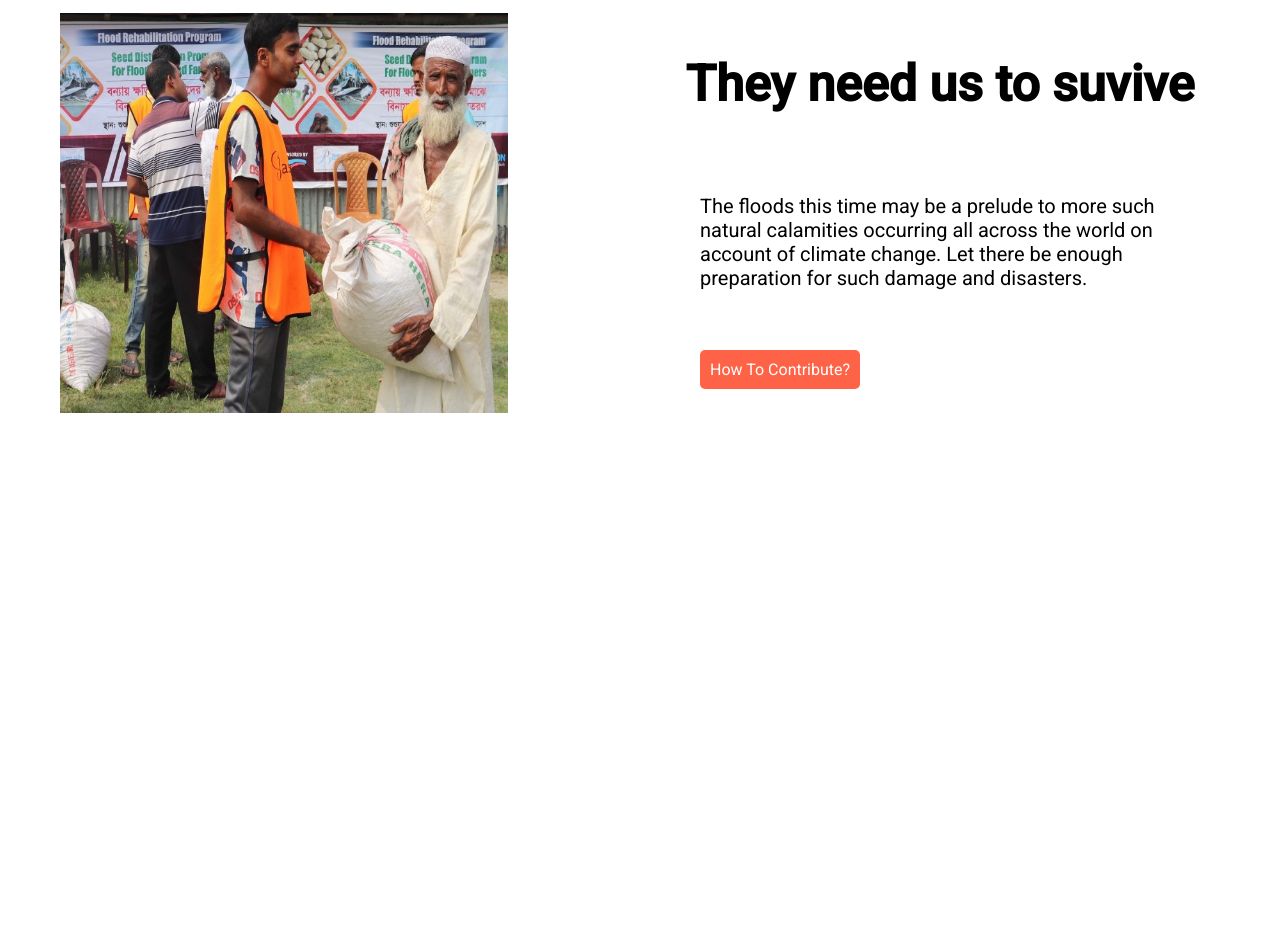
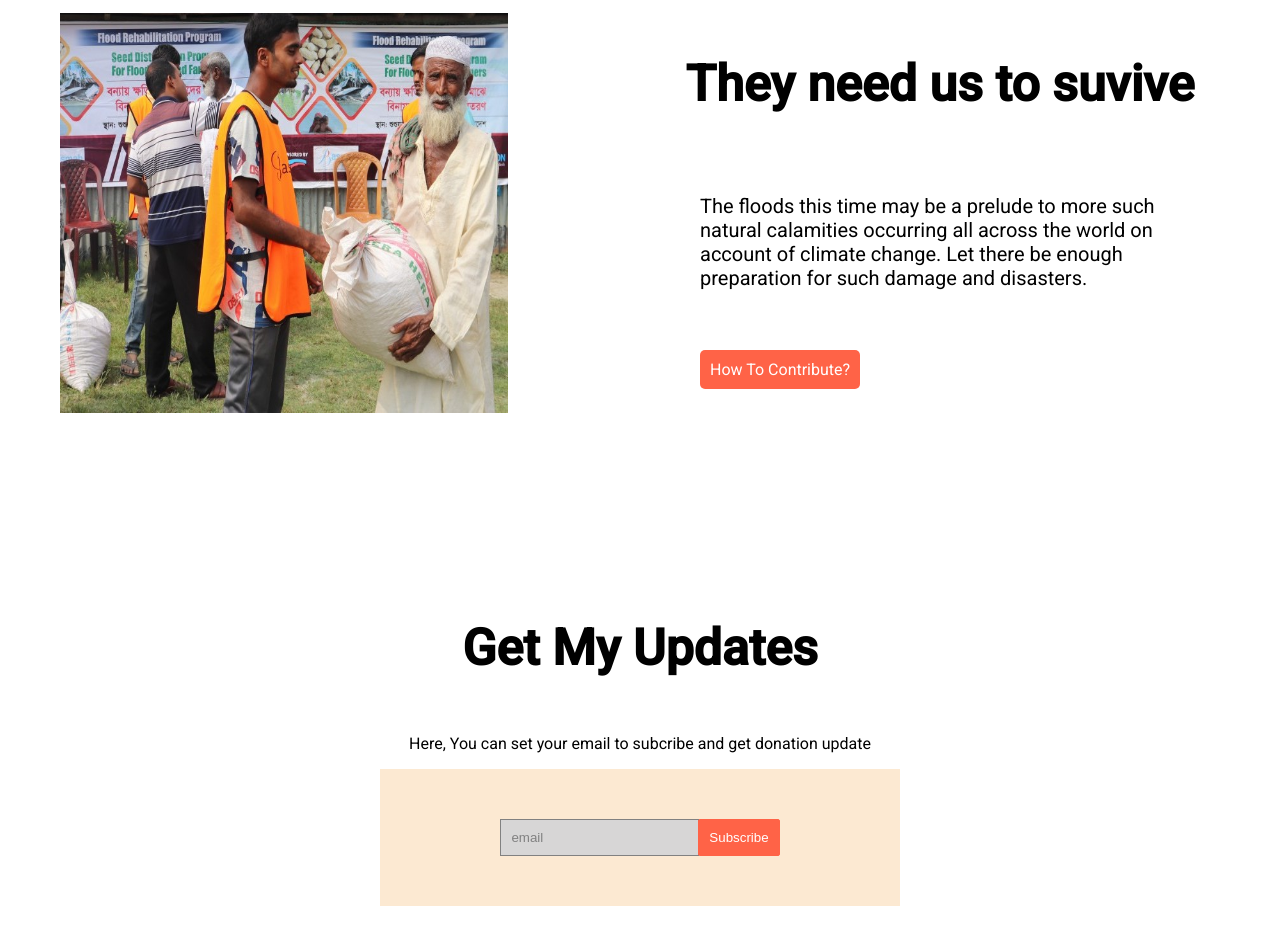
Before and after one commit to Miraz9907/assign, a plain HTML site: page index.html in a window 1280 px wide. Shown: the part 2265-3209 px from the top of the page. Before the commit the page ends 2842 px from the top, so only its background shows below. Drawn offline with Linux system fonts and the light colour scheme.

Commit message:
updates set commit

```diff
--- a/index.html
+++ b/index.html
@@ -90,6 +90,17 @@
         </div>
       </section>
 
+      <section class="set-update">
+        <h1>Get My Updates</h1>
+        <p>Here, You can set your email to subcribe and get donation update</p>
+        <form action="">
+          <input class="email" type="email" value="email">
+          <!-- <a class="subscribe" href="#">Subscribe</a> -->
+          <button  class="subscribe">Subscribe</button>
+        </form>
+
+      </section>
+
 
 
 </body>
--- a/style.css
+++ b/style.css
@@ -157,3 +157,32 @@ hr{
 .half-width a{
    margin-left: 40px;
 }
+
+.set-update{
+    display: flex;
+    flex-direction: column;
+    justify-content: center;
+    align-items: center;
+    margin-bottom: 100px;
+}
+form{
+    padding: 50px 120px;
+    background-color: rgb(252, 233, 210);
+}
+.email{
+    color: rgb(129, 129, 129);
+    margin-right: 0px;
+    padding: 10px;
+    border: 1px solid rgb(129, 129, 129);
+    background-color: rgb(215, 214, 214);
+}
+.subscribe{
+    text-decoration: none;
+    color: white;
+    background-color: tomato;
+    padding: 10px;
+    margin-left: -5px;
+    border: 1px solid tomato;
+    border-radius:2px;
+
+}
```
